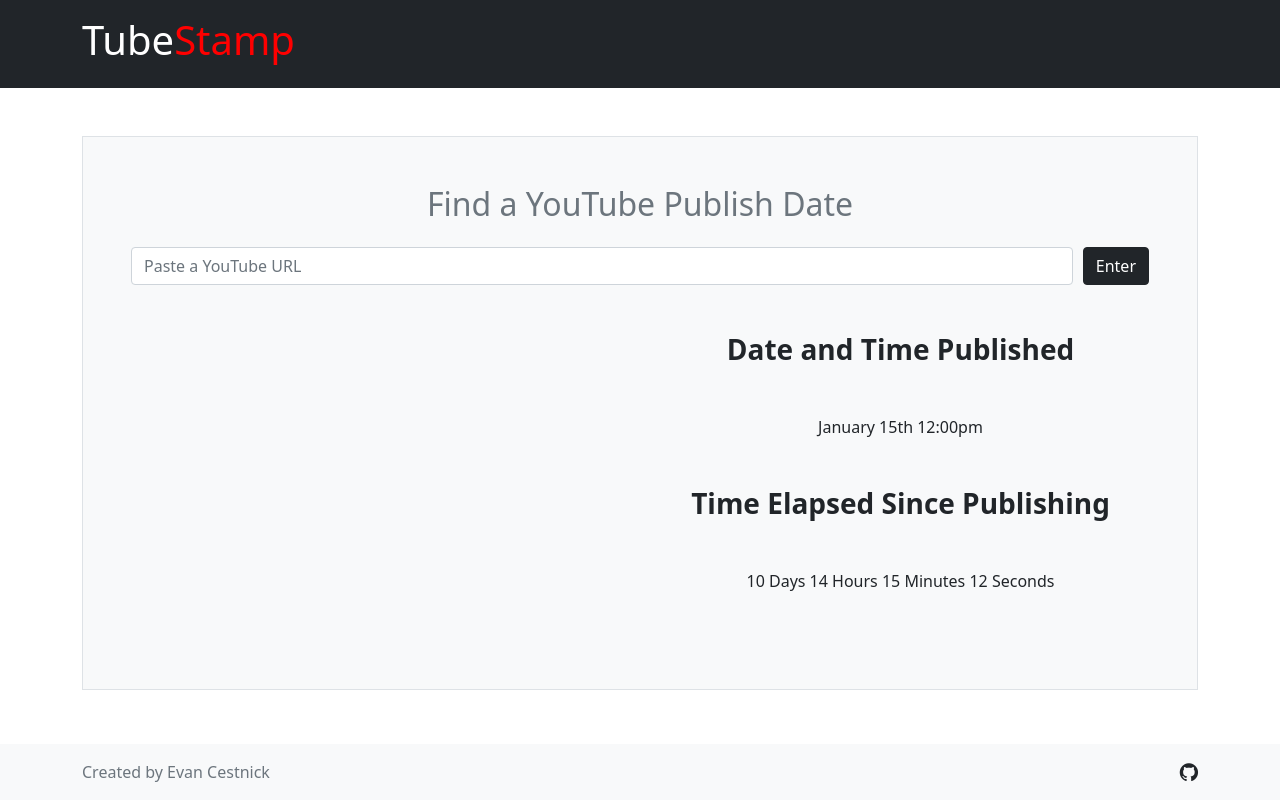
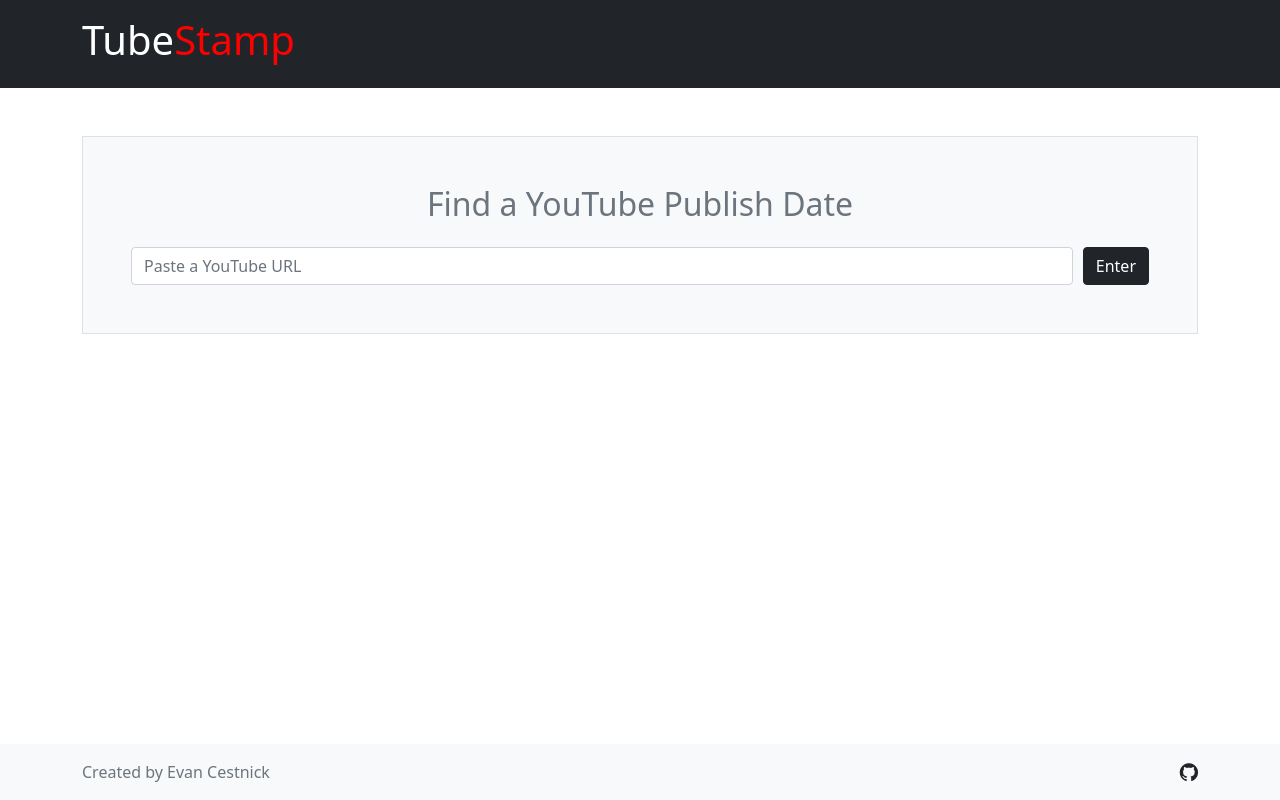
Before and after one commit to NotoriS/tube-stamp, a Vue app: page / in a window 1280 px wide. Built offline with nearby package versions, Linux system fonts and the light colour scheme.

Commit message:
Fixed bug where placeholder text would show up before a URL was entered

```diff
--- a/src/App.vue
+++ b/src/App.vue
@@ -23,7 +23,7 @@
       if (videoID) {
         var apiData = await axios.get("https://youtube.googleapis.com/youtube/v3/videos?part=snippet&id=" + videoID + "&key=AIzaSyCn0Z4eeX3JhZqcjjpiODD1Xx4AYrcTv0s")
         if (apiData.data.items.length == 1) {
-          this.inputValidity = ''
+          this.inputValidity = 'is-valid'
           var videoData = apiData.data.items[0].snippet
           console.log(videoData)
           this.videoThumbnail = videoData.thumbnails.maxres.url
@@ -60,7 +60,7 @@
         <div v-if="inputValidity == 'is-invalid'" class="warning-block p-3 mt-5">
           <p class="text-center m-auto">The URL you have entered is invalid.</p>
         </div>
-        <div v-else class="row mt-5">
+        <div v-if="inputValidity == 'is-valid'" class="row mt-5">
           <div class="col-lg mb-5">
             <img class="img-fluid mb-2" :src="videoThumbnail">
             <div class="text-center">
```
